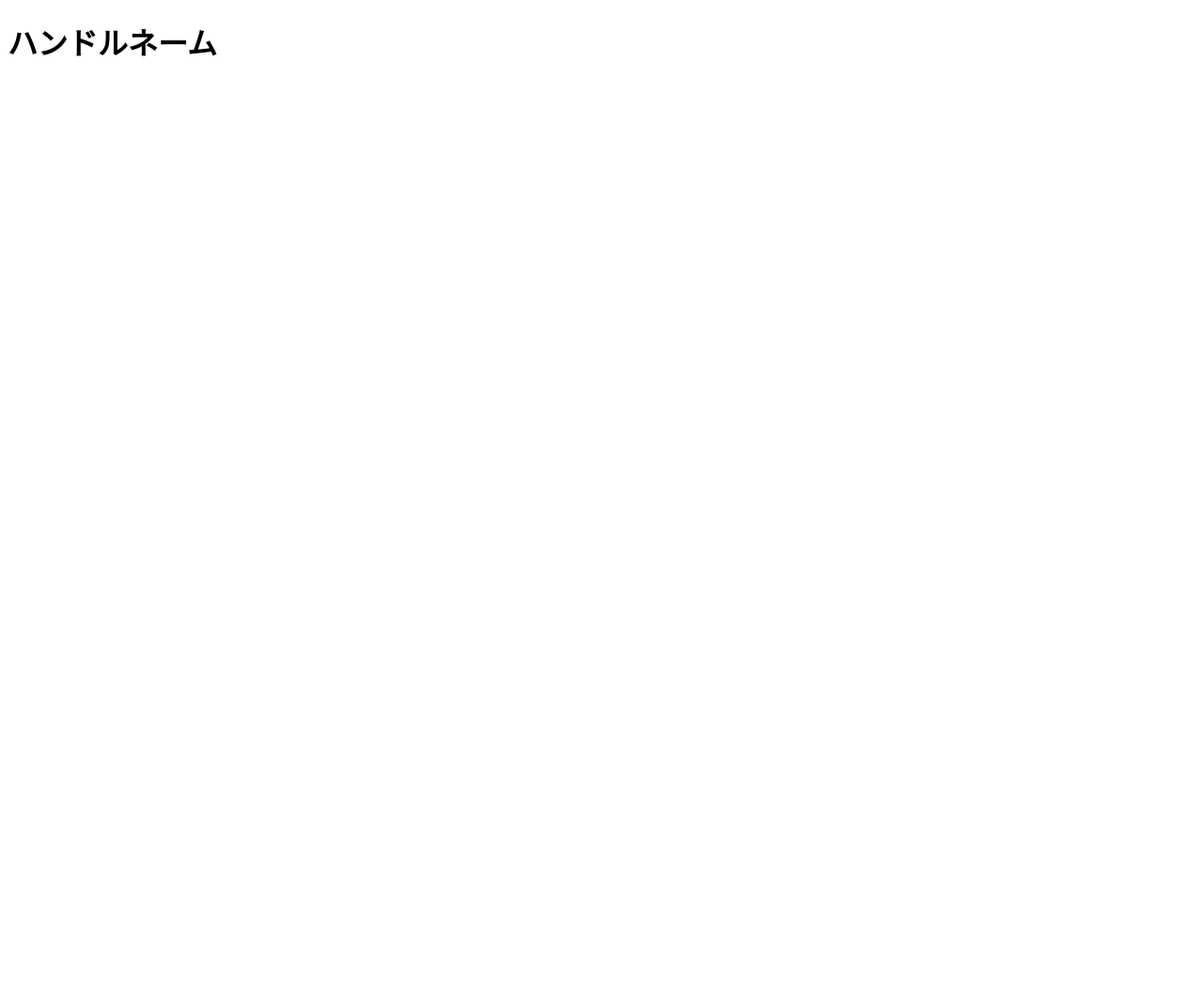
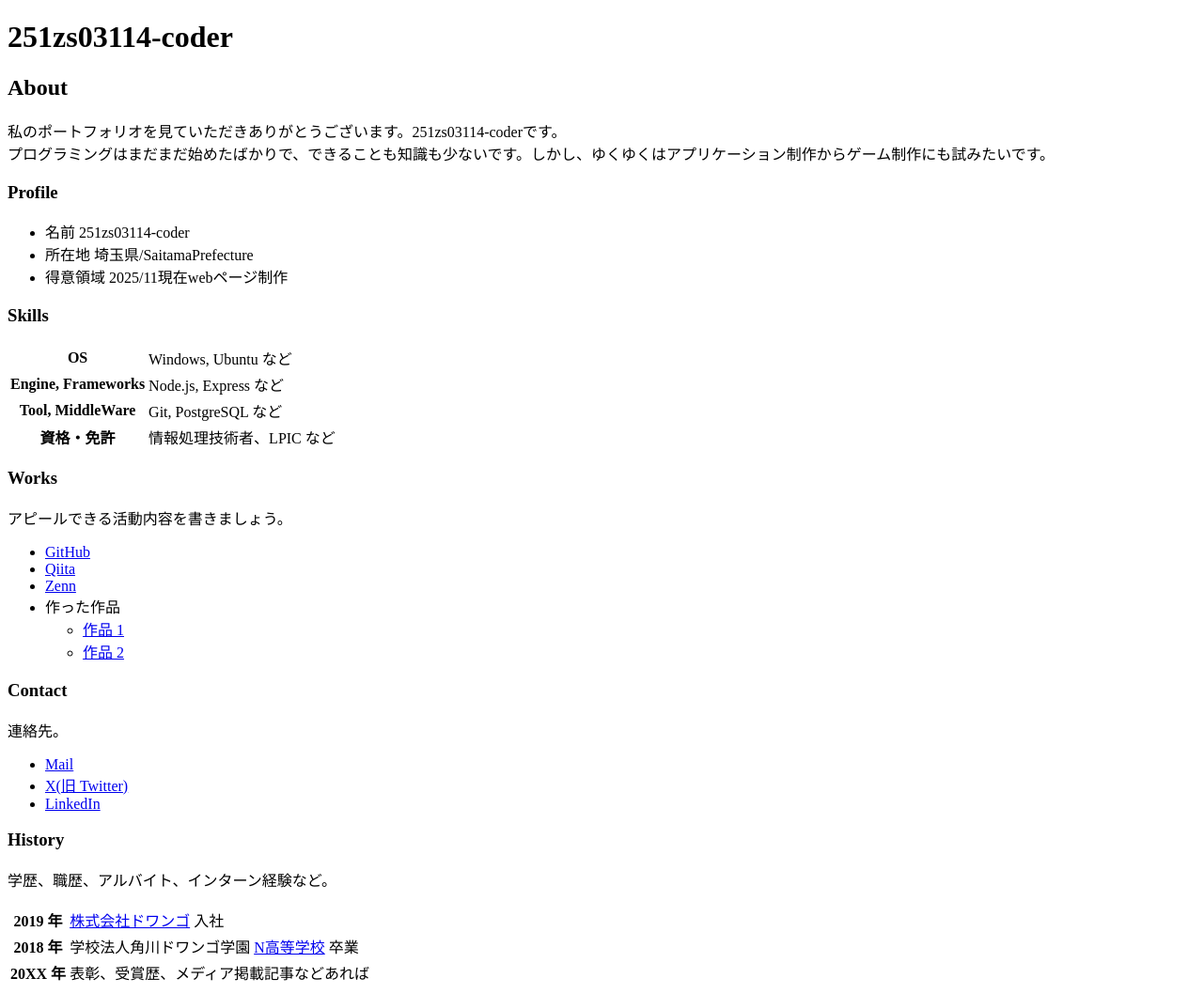
Before and after one commit to 251zs03114-coder/251zs03114-coder.github.io, a plain HTML site: page index.html in a window 1280 px wide. Shown: the whole page at 94% size. Before the commit the page ends 800 px from the top, so only its background shows below. Drawn offline with Linux system fonts and the light colour scheme.

Commit message:
ポートフォリオに必要な情報を追加

```diff
--- a/index.html
+++ b/index.html
@@ -6,6 +6,79 @@
     <title>251zs03114-coderのポートフォリオ</title>
   </head>
   <body>
-    <h1>ハンドルネーム</h1>
+    <h1>251zs03114-coder</h1>
+
+    <h2>About</h2>
+    <p>
+      私のポートフォリオを見ていただきありがとうございます。251zs03114-coderです。<br>
+      プログラミングはまだまだ始めたばかりで、できることも知識も少ないです。しかし、ゆくゆくはアプリケーション制作からゲーム制作にも試みたいです。
+    </p>
+
+    <h3>Profile</h3>
+    <ul>
+      <li>名前 251zs03114-coder </li>
+      <li>所在地 埼玉県/SaitamaPrefecture </li>
+      <li>得意領域 2025/11現在webページ制作</li>
+    </ul>
+
+    <h3>Skills</h3>
+    <table>
+      <tr>
+        <th>OS</th>
+        <td>Windows, Ubuntu など</td>
+      </tr>
+      <tr>
+        <th>Engine, Frameworks</th>
+        <td>Node.js, Express など</td>
+      </tr>
+      <tr>
+        <th>Tool, MiddleWare</th>
+        <td>Git, PostgreSQL など</td>
+      </tr>
+      <tr>
+        <th>資格・免許</th>
+        <td>情報処理技術者、LPIC など</td>
+      </tr>
+    </table>
+
+    <h3>Works</h3>
+    <p>アピールできる活動内容を書きましょう。</p>
+    <ul>
+      <li><a href="https://github.com/">GitHub</a></li>
+      <li><a href="https://qiita.com/">Qiita</a></li>
+      <li><a href="https://zenn.dev/">Zenn</a></li>
+      <li>
+        作った作品
+        <ul>
+          <li><a href="https://example.com/">作品 1</a></li>
+          <li><a href="https://example.com/">作品 2</a></li>
+        </ul>
+      </li>
+    </ul>
+
+    <h3>Contact</h3>
+    <p>連絡先。</p>
+    <ul>
+      <li><a href="mailto:name@example.com">Mail</a></li>
+      <li><a href="https://twitter.com/n_yobikou">X(旧 Twitter)</a></li>
+      <li><a href="https://www.linkedin.com/">LinkedIn</a></li>
+    </ul>
+
+    <h3>History</h3>
+    <p>学歴、職歴、アルバイト、インターン経験など。</p>
+    <table>
+      <tr>
+        <th>2019 年</th>
+        <td><a href="https://dwango.co.jp/">株式会社ドワンゴ</a> 入社</td>
+      </tr>
+      <tr>
+        <th>2018 年</th>
+        <td>学校法人角川ドワンゴ学園 <a href="https://nnn.ed.jp/">N高等学校</a> 卒業</td>
+      </tr>
+      <tr>
+        <th>20XX 年</th>
+        <td>表彰、受賞歴、メディア掲載記事などあれば</td>
+      </tr>
+    </table>
   </body>
 </html>
```
